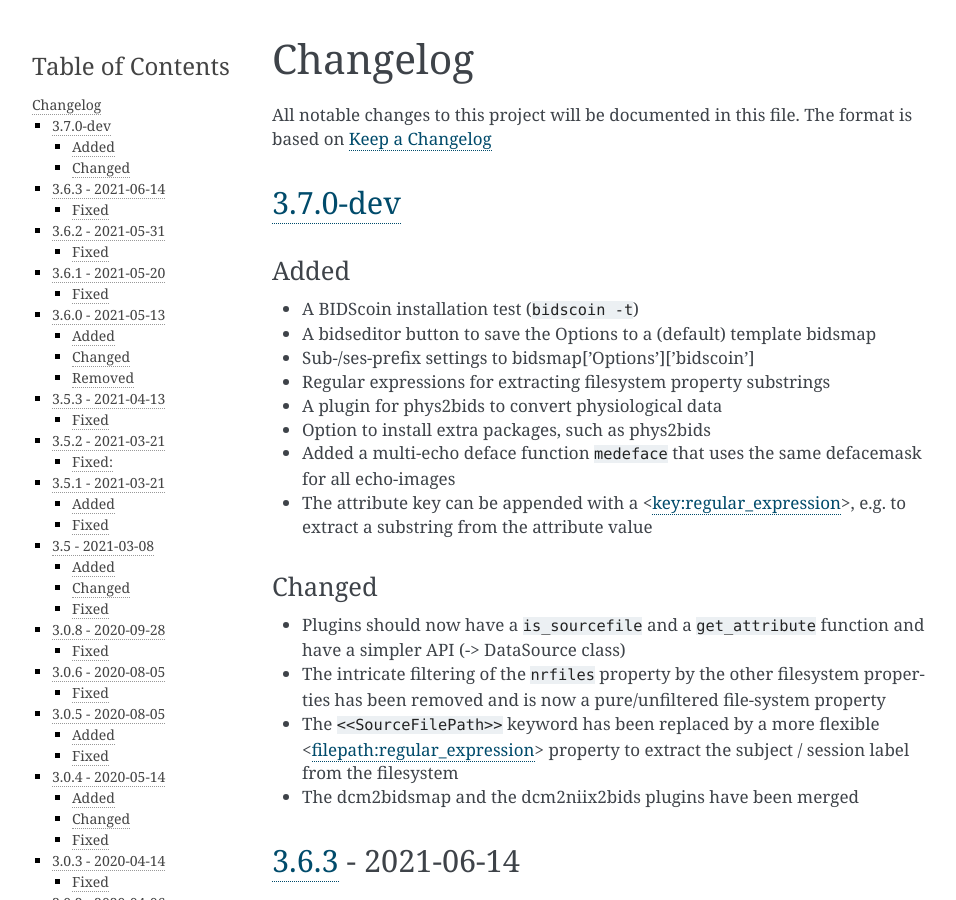
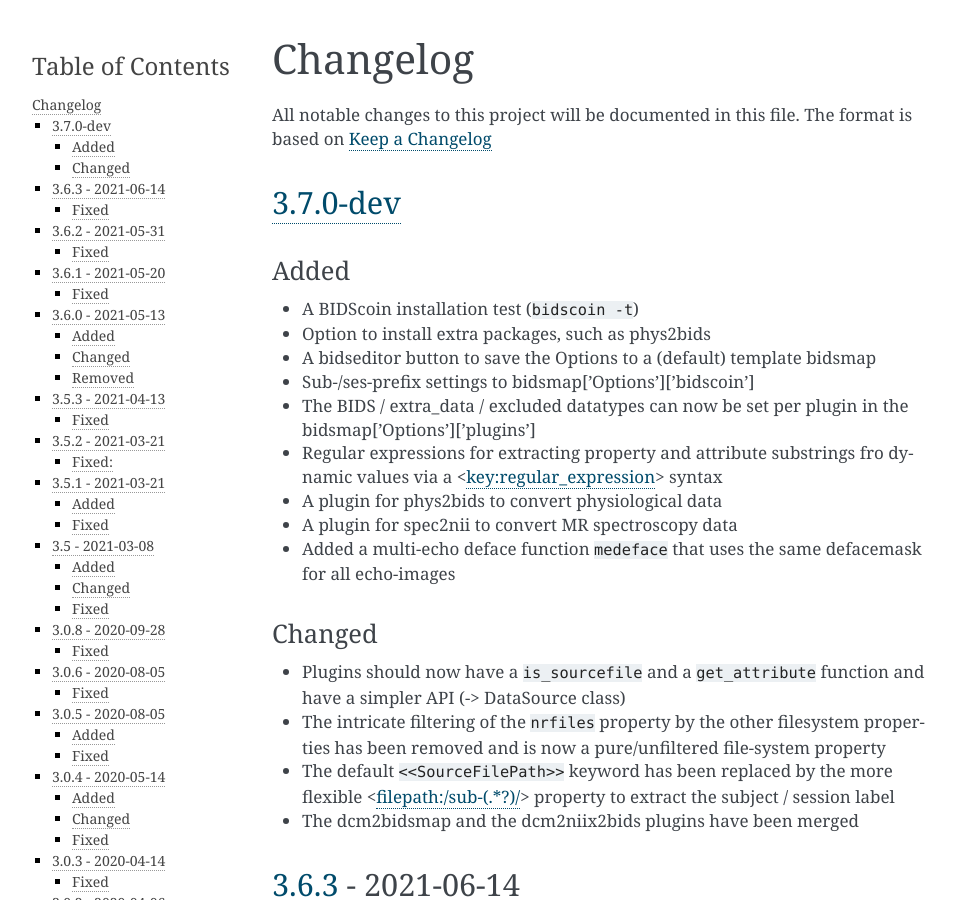
Before and after one commit to Donders-Institute/bidscoin, a Sphinx documentation site: the page built from docs/CHANGELOG.md, in a window 1280 px wide and 900 px high. Shown: the whole window, without its empty margins (148-1104 px from the left). Built offline with Sphinx 7.4.7, drawn with Linux system fonts in a browser that asks for light colours.

Commit message:
Updated doc

```diff
--- a/docs/CHANGELOG.md
+++ b/docs/CHANGELOG.md
@@ -6,18 +6,19 @@
 
 ### Added
 - A BIDScoin installation test (`bidscoin -t`)
+- Option to install extra packages, such as phys2bids
 - A bidseditor button to save the Options to a (default) template bidsmap
 - Sub-/ses-prefix settings to bidsmap['Options']['bidscoin']
-- Regular expressions for extracting filesystem property substrings
+- The BIDS / extra_data / excluded datatypes can now be set per plugin in the bidsmap['Options']['plugins']
+- Regular expressions for extracting property and attribute substrings fro dynamic values via a <<key:regular_expression>> syntax
 - A plugin for phys2bids to convert physiological data
-- Option to install extra packages, such as phys2bids
+- A plugin for spec2nii to convert MR spectroscopy data
 - Added a multi-echo deface function `medeface` that uses the same defacemask for all echo-images
-- The attribute key can be appended with a <<key:regular_expression>>, e.g. to extract a substring from the attribute value
 
 ### Changed
 - Plugins should now have a `is_sourcefile` and a `get_attribute` function and have a simpler API (-> DataSource class)
 - The intricate filtering of the `nrfiles` property by the other filesystem properties has been removed and is now a pure/unfiltered file-system property
-- The `<<SourceFilePath>>` keyword has been replaced by a more flexible <<filepath:regular_expression>> property to extract the subject / session label from the filesystem
+- The default `<<SourceFilePath>>` keyword has been replaced by the more flexible <<filepath:/sub-(.*?)/>> property to extract the subject / session label
 - The dcm2bidsmap and the dcm2niix2bids plugins have been merged
 
 ## [3.6.3] - 2021-06-14
```
